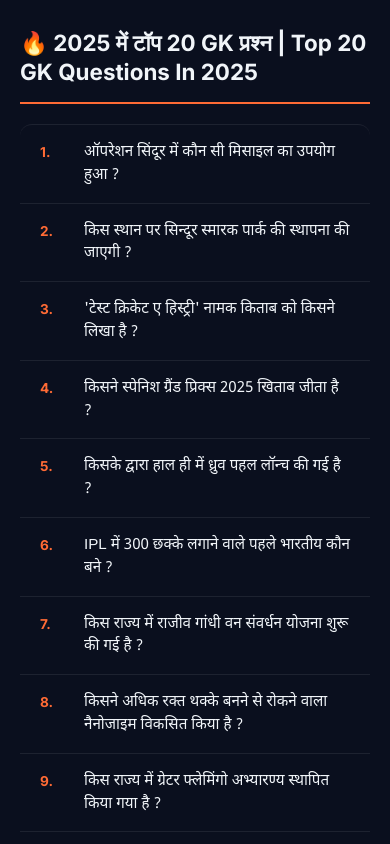
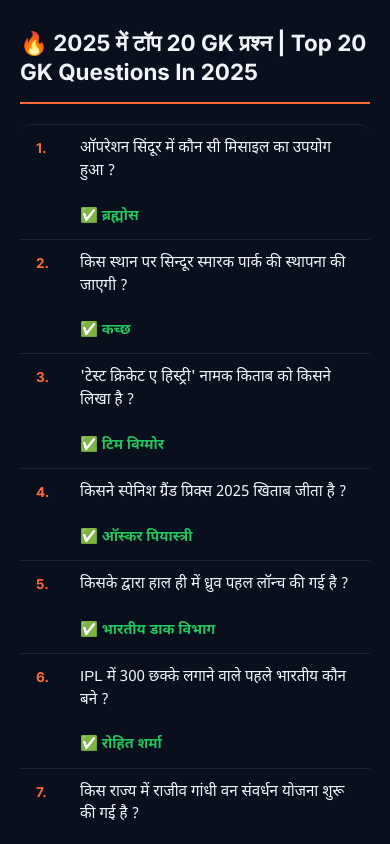
Before and after one commit to harshraj0235/gk, a Next.js app: page / in a window 390 px wide. Shown: the part 1080-1924 px from the top of the page. Built offline with nearby package versions, Linux system fonts and the light colour scheme.

Commit message:
Fix mobile responsiveness: show one-liner answers and add search bar to mobile menu

```diff
--- a/app/globals.css
+++ b/app/globals.css
@@ -1294,8 +1294,8 @@
   .hero-stats { gap: 20px; }
   .question-card { padding: 16px; }
   .quiz-container { padding: 20px 16px; }
-  .oneliner-item { grid-template-columns: auto 1fr; }
-  .oneliner-a { display: none; }
+  .oneliner-item { grid-template-columns: auto 1fr; padding: 12px 16px; }
+  .oneliner-a { grid-column: 2; text-align: left; margin-top: 8px; }
   .footer { padding: 32px 0 16px; }
 }
 
--- a/app/layout.js
+++ b/app/layout.js
@@ -216,6 +216,12 @@
     <div id="mobile-menu" className="mobile-menu" role="dialog" aria-label="Navigation menu">
       <nav>
         <div style={{ padding: '16px 0', borderBottom: '1px solid var(--border)', marginBottom: '16px' }}>
+          <form action="/search" method="GET" style={{ marginBottom: '20px', display: 'flex', gap: '8px', background: 'var(--bg-card)', border: '1px solid var(--border)', borderRadius: '50px', padding: '10px 16px', alignItems: 'center' }}>
+            <svg width="18" height="18" viewBox="0 0 24 24" fill="none" stroke="currentColor" strokeWidth="2" style={{ color: 'var(--text-dim)' }}>
+              <circle cx="11" cy="11" r="8"/><path d="m21 21-4.35-4.35"/>
+            </svg>
+            <input type="search" name="q" placeholder="GK खोजें... (Search GK)" style={{ background: 'none', border: 'none', outline: 'none', color: 'var(--text)', width: '100%', fontSize: '1rem', fontFamily: 'var(--font-hindi)' }} />
+          </form>
           {links.map(link => (
             <a key={link.href} href={link.href} style={{ display: 'block', padding: '12px 8px', color: 'var(--text)', fontSize: '1rem', fontWeight: '600' }}>
               {link.label}
```
